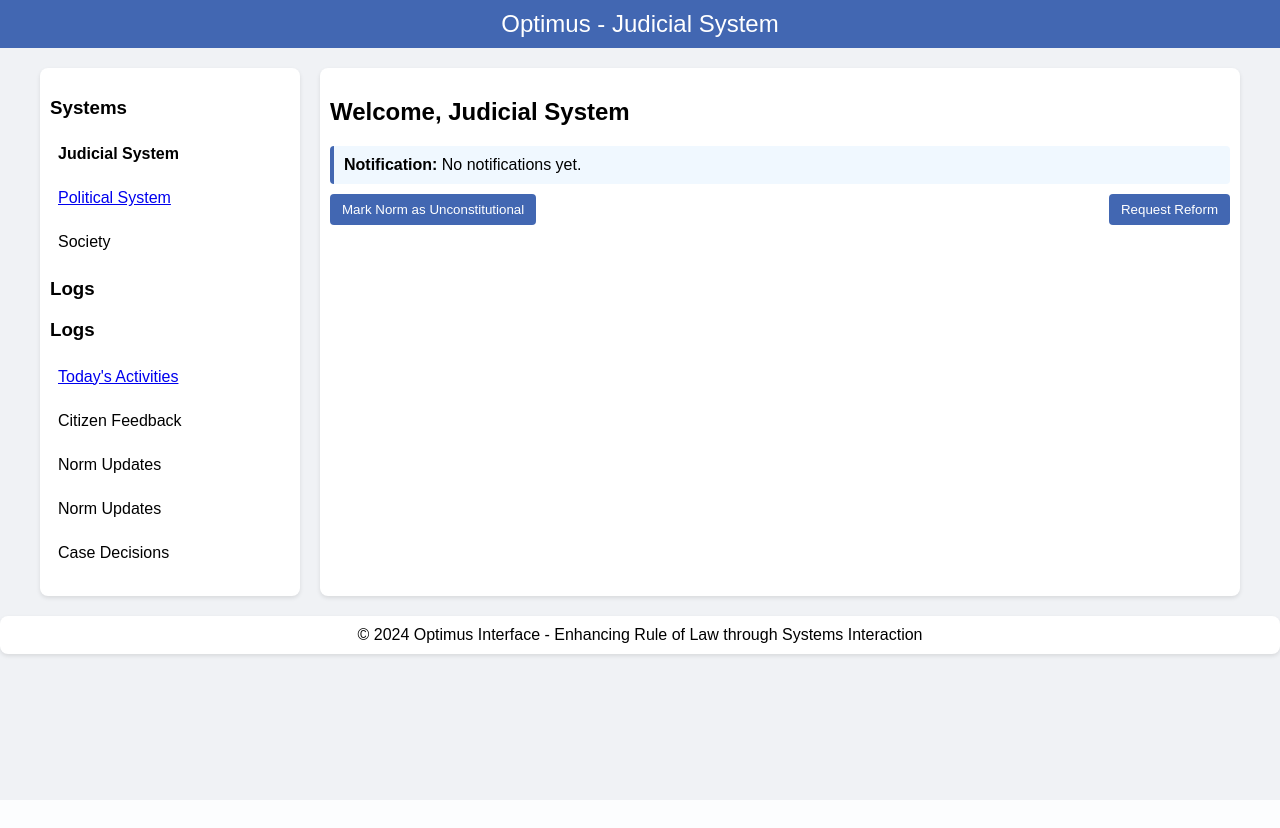
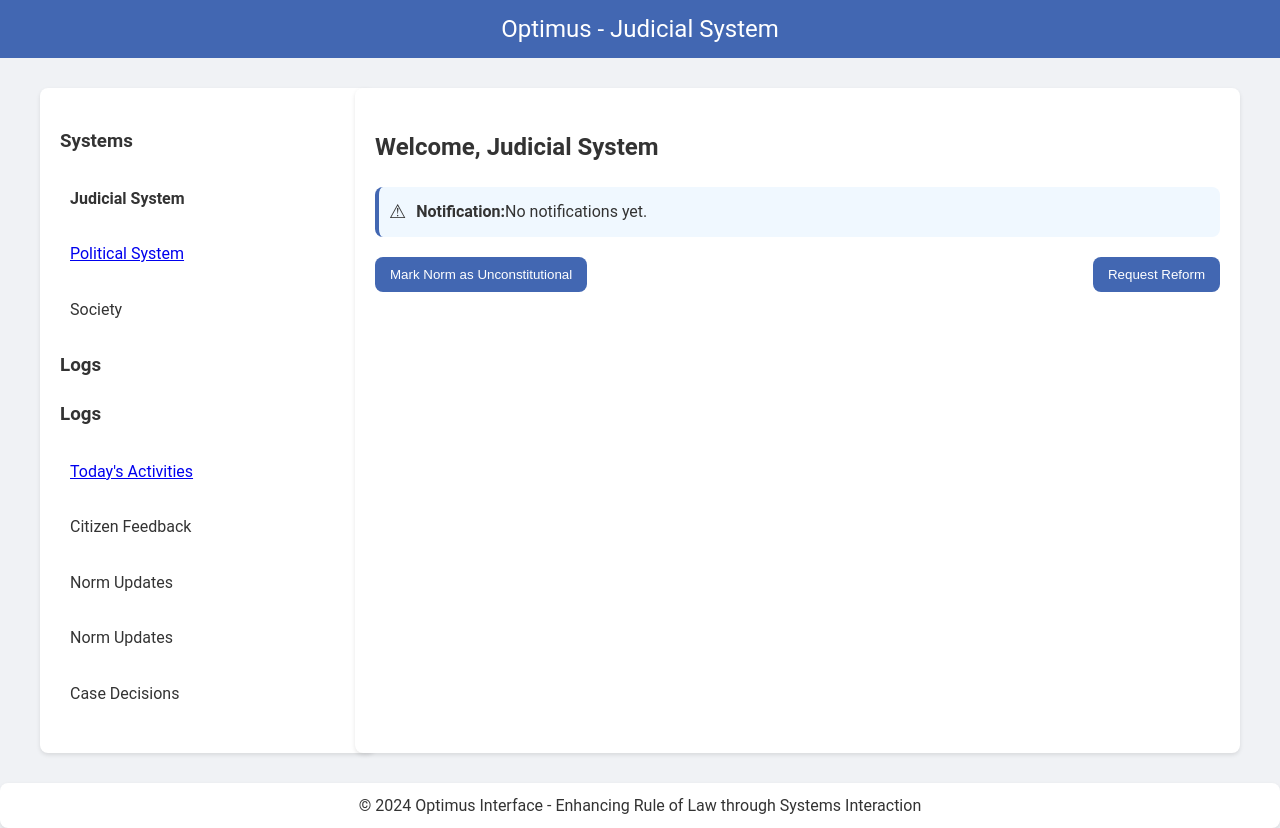
Before and after one commit to y-71/OPTIMUS-software, a Flask app: page /judicial in a window 1280 px wide. Before the commit the page ends 660 px from the top, so only its background shows below. Run offline with Flask 3, Linux system fonts and the light colour scheme; data that the repository does not hold is empty.

Commit message:
Added CSS enhancements

```diff
--- a/app.py
+++ b/app.py
@@ -143,13 +143,11 @@ def get_norms():
 # API Endpoint pour récupérer toutes les cases
 @app.route('/api/get_cases', methods=['GET'])
 def get_cases():
-    print("Debug: Retrieving cases from JudicialSystem")
-    print("Current Cases:", society.judicial_system.cases)
-
     cases = [
         {"id": case.id, "text": case.text, "constitutional": case.constitutional}
         for case in society.judicial_system.cases
     ]
+    print("Debug: Retrieved cases:", cases)  # Ajout d'un log pour valider les données
     return jsonify(cases)
 
 @app.route('/api/add_test_case', methods=['POST'])
--- a/static/styles.css
+++ b/static/styles.css
@@ -1,18 +1,30 @@
-/* General Styles */
+/* Variables globales */
 :root {
     --primary-color: #4267b2;
+    --primary-color-light: #5a85d6;
+    --primary-color-dark: #2c3e8e;
     --secondary-color: #f0f8ff;
     --background-color: #f0f2f5;
     --text-color: #333;
+    --text-color-light: #666;
+    --text-color-dark: #111;
+    --border-radius: 8px;
+    --shadow: 0 2px 4px rgba(0, 0, 0, 0.1);
+    --highlight-color: #ffd700;
 }
 
+/* Styles généraux */
 body {
-    font-family: Arial, sans-serif;
+    font-family: 'Roboto', Arial, sans-serif;
+    font-size: 16px;
+    line-height: 1.6;
     margin: 0;
     padding: 0;
+    color: var(--text-color);
     background-color: var(--background-color);
 }
 
+/* En-tête */
 header {
     background-color: var(--primary-color);
     color: white;
@@ -21,21 +33,22 @@ header {
     font-size: 24px;
 }
 
-/* Layout */
+/* Conteneur principal */
 .container {
-    display: flex;
-    flex-direction: row;
+    display: grid;
+    grid-template-columns: 1fr 3fr;
+    gap: 20px;
     max-width: 1200px;
     margin: 20px auto;
+    padding: 10px;
 }
 
 .sidebar {
-    width: 20%;
     background-color: white;
-    border-radius: 8px;
-    padding: 10px;
-    margin-right: 20px;
-    box-shadow: 0 2px 4px rgba(0, 0, 0, 0.1);
+    border-radius: var(--border-radius);
+    padding: 20px;
+    box-shadow: var(--shadow);
+    width: 100%;
 }
 
 .sidebar ul {
@@ -45,65 +58,129 @@ header {
 
 .sidebar ul li {
     margin: 10px 0;
-    padding: 8px;
-    border-radius: 4px;
+    padding: 10px;
+    border-radius: var(--border-radius);
     cursor: pointer;
+    transition: background-color 0.3s, transform 0.2s;
 }
 
 .sidebar ul li:hover {
-    background-color: var(--secondary-color);
+    background-color: var(--primary-color-light);
+    color: var(--text-color-dark);
+    transform: translateX(5px);
 }
 
-/* Main Content */
+.sidebar ul li.active {
+    font-weight: bold;
+    background-color: var(--primary-color);
+    color: white;
+}
+
+/* Contenu principal */
 .main-content {
-    flex: 1;
     background-color: white;
-    border-radius: 8px;
-    padding: 10px;
-    box-shadow: 0 2px 4px rgba(0, 0, 0, 0.1);
+    border-radius: var(--border-radius);
+    padding: 20px;
+    box-shadow: var(--shadow);
 }
 
 .notification {
+    display: flex;
+    align-items: center;
     background-color: var(--secondary-color);
     border-left: 4px solid var(--primary-color);
     margin-bottom: 10px;
     padding: 10px;
-    border-radius: 4px;
+    border-radius: var(--border-radius);
+    transition: background-color 0.3s;
+}
+
+.notification:hover {
+    background-color: var(--primary-color-light);
+    color: white;
+}
+
+.notification::before {
+    content: "⚠";
+    margin-right: 10px;
+    font-size: 1.2em;
 }
 
 .log-entry {
     background-color: #e9ecef;
     padding: 10px;
-    border-radius: 4px;
+    border-radius: var(--border-radius);
     margin-bottom: 10px;
+    transition: box-shadow 0.3s, transform 0.2s;
 }
 
-/* Buttons */
+.log-entry:hover {
+    box-shadow: var(--shadow);
+    transform: scale(1.02);
+}
+
+/* Boutons */
 .action-buttons {
     display: flex;
     justify-content: space-between;
-    margin-top: 10px;
+    margin-top: 20px;
 }
 
 .action-buttons button {
     background-color: var(--primary-color);
     color: white;
     border: none;
-    padding: 8px 12px;
-    border-radius: 4px;
+    padding: 10px 15px;
+    border-radius: var(--border-radius);
     cursor: pointer;
+    transition: background-color 0.3s, transform 0.2s;
 }
 
 .action-buttons button:hover {
-    background-color: #365899;
+    background-color: var(--primary-color-dark);
+    transform: scale(1.05);
 }
 
-/* Footer */
+/* Pied de page */
 footer {
     text-align: center;
     padding: 10px;
     background-color: white;
     margin-top: 20px;
-    border-radius: 8px;
-    box-shadow: 0 2px 4px rgba(0, 0, 0, 0.1);
+    border-radius: var(--border-radius);
+    box-shadow: var(--shadow);
 }
+
+/* Réactivité */
+@media (max-width: 768px) {
+    .container {
+        grid-template-columns: 1fr;
+        gap: 10px;
+    }
+
+    .sidebar {
+        margin-bottom: 10px;
+    }
+
+    .action-buttons {
+        flex-direction: column;
+        gap: 10px;
+    }
+}
+
+/* Mode sombre */
+body.dark {
+    --background-color: #1e1e1e;
+    --text-color: #f0f0f0;
+    --secondary-color: #333;
+}
+
+body.dark .notification {
+    background-color: var(--secondary-color);
+    color: var(--text-color);
+}
+
+body.dark .log-entry {
+    background-color: #2a2a2a;
+    color: var(--text-color);
+}
```
Also changed, not shown: models/minioptimus.py (+18 -13 lines), 1 other file.
